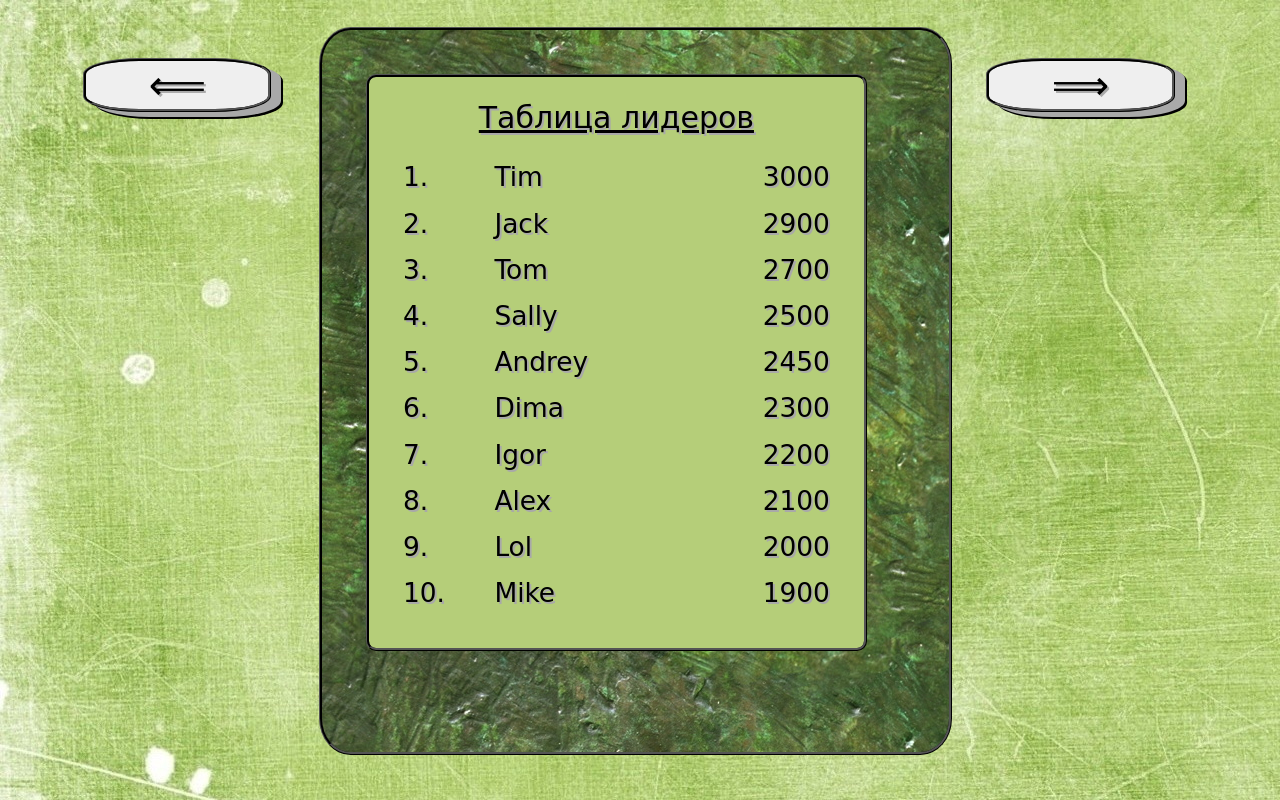
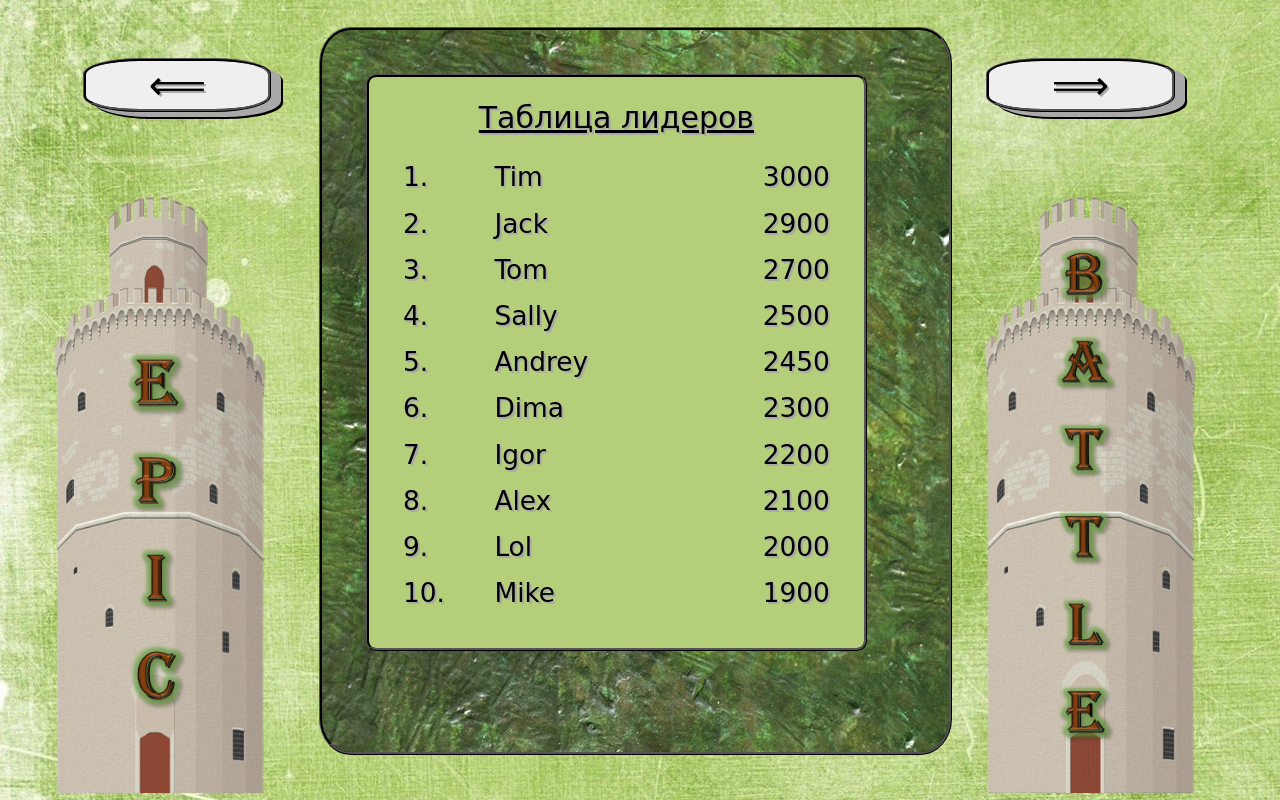
Before and after one commit to frontend-park-mail-ru/2017_2_Chunk, a web app: file public/record.html in a window 1280 px wide. Run offline with its HTML, style and script files only (its server is not run), Linux system fonts and the light colour scheme.

Commit message:
Tower logotype: 'Epic Battle'

```diff
--- a/public/CSS/index.css
+++ b/public/CSS/index.css
@@ -10,6 +10,7 @@ body {
     overflow: auto;
 }
 
+/*Общий стиль кнопок, оформление задней панели*/
 div.panel {
     background: url('../image/hello-panel.jpg');
 
@@ -45,6 +46,8 @@ div.panel {
     outline: none;
 }
 
+
+/*Кнопки навигации*/
 button.navigation {
     width: 15%;
     position: relative;
@@ -61,7 +64,17 @@ button.forward:active {
 }
 
 
+/*Логотип башен*/
+nav.panel img {
+    position: absolute;
+    height: 80%;
+    bottom: -25px;
+}
+img.left_tower { left: 0; }
+img.right_tower { right: 0; }
 
+
+/*Оформление передней панели*/
 .panel table {
     min-height: 400px;
     max-height: 80%;
@@ -77,7 +90,11 @@ button.forward:active {
     margin: 7% auto;
     padding: 2% 5% 5% 5%;
 }
-
+.head_table {
+    padding-bottom: 10px;
+    text-align: center;
+    font-size: 30px;
+}
 .div_rules {
     min-height: 400px;
     max-height: 80%;
@@ -94,13 +111,8 @@ button.forward:active {
     padding: 2% 5% 5% 5%;
 }
 
-.head_table {
-    padding-bottom: 10px;
-    text-align: center;
-    font-size: 30px;
-}
 
-
+/*Формы регистрации и входа*/
 table.input_form {
     width: 85%;
     margin: 16% auto;
--- a/public/auth.html
+++ b/public/auth.html
@@ -14,6 +14,10 @@
     <button>Лидеры</button>
     <button>Выход</button>
 </div>
+<nav class="panel">
+    <img class="left_tower" src="image/tower_left.png">
+    <img class="right_tower" src="image/tower_right.png">
+</nav>
 </body>
 
 </html>
--- a/public/record.html
+++ b/public/record.html
@@ -48,5 +48,10 @@
             </tr>
         </table>
     </div>
+    <nav class="panel">
+        <img class="left_tower" src="image/tower_left.png">
+        <img class="right_tower" src="image/tower_right.png">
+    </nav>
+
 </body>
 </html>
--- a/public/rules.html
+++ b/public/rules.html
@@ -27,5 +27,10 @@
             </pre>
         </div>
     </div>
+    <nav class="panel">
+        <img class="left_tower" src="image/tower_left.png">
+        <img class="right_tower" src="image/tower_right.png">
+    </nav>
+
 </body>
 </html>
--- a/public/sign_in.html
+++ b/public/sign_in.html
@@ -30,7 +30,10 @@
             </tr>
         </table>
     </form>
-
 </div>
+<nav class="panel">
+    <img class="left_tower" src="image/tower_left.png">
+    <img class="right_tower" src="image/tower_right.png">
+</nav>
 </body>
 </html>
--- a/public/sign_up.html
+++ b/public/sign_up.html
@@ -35,5 +35,9 @@
     </form>
 
 </div>
+<nav class="panel">
+    <img class="left_tower" src="image/tower_left.png">
+    <img class="right_tower" src="image/tower_right.png">
+</nav>
 </body>
 </html>
--- a/public/unauth.html
+++ b/public/unauth.html
@@ -14,6 +14,10 @@
     <button>Правила</button>
     <button>Лидеры</button>
 </div>
+<nav class="panel">
+    <img class="left_tower" src="image/tower_left.png">
+    <img class="right_tower" src="image/tower_right.png">
+</nav>
 </body>
 
 </html>
```
Also changed, not shown: public/image/tower_left.png (added), public/image/tower_right.png (added).
